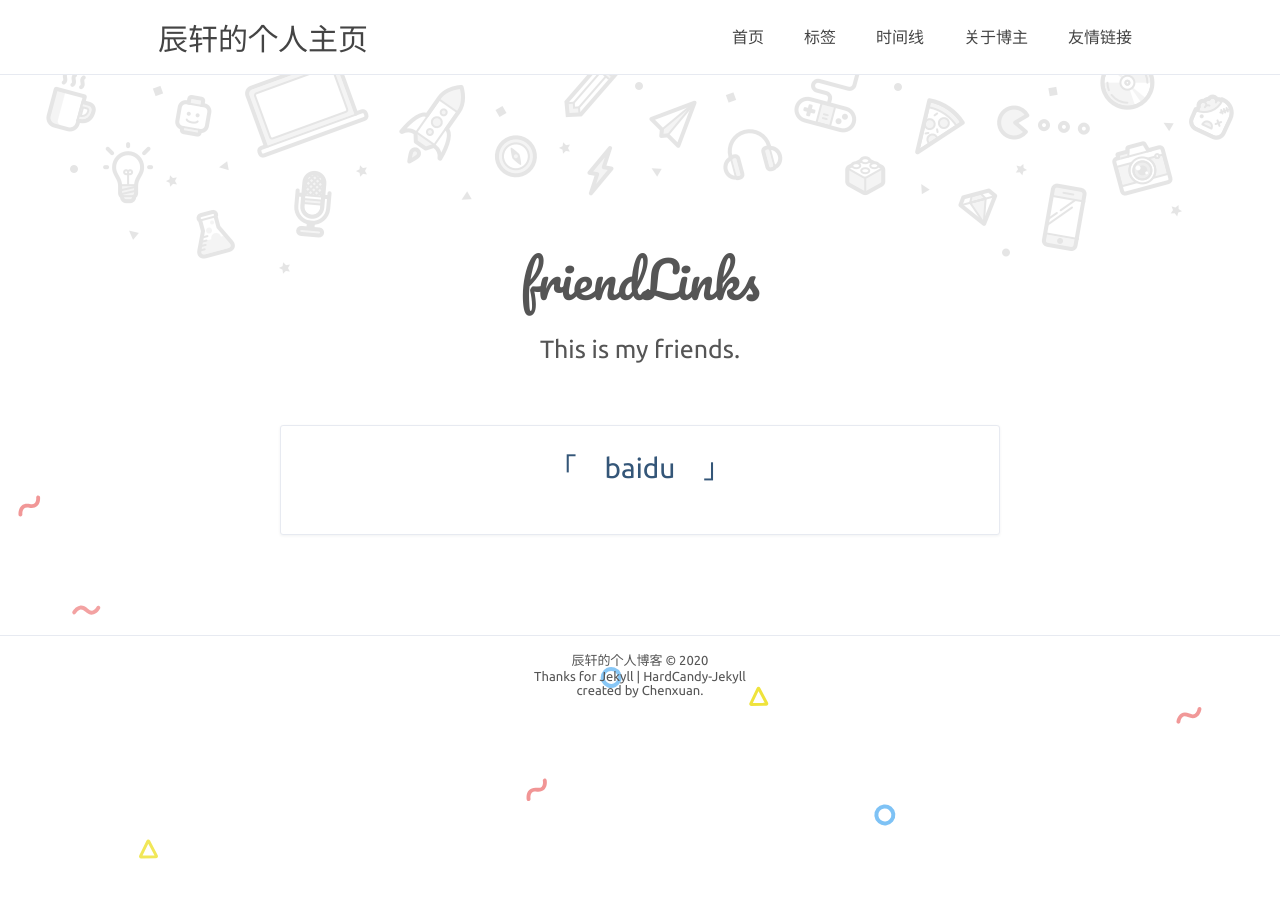
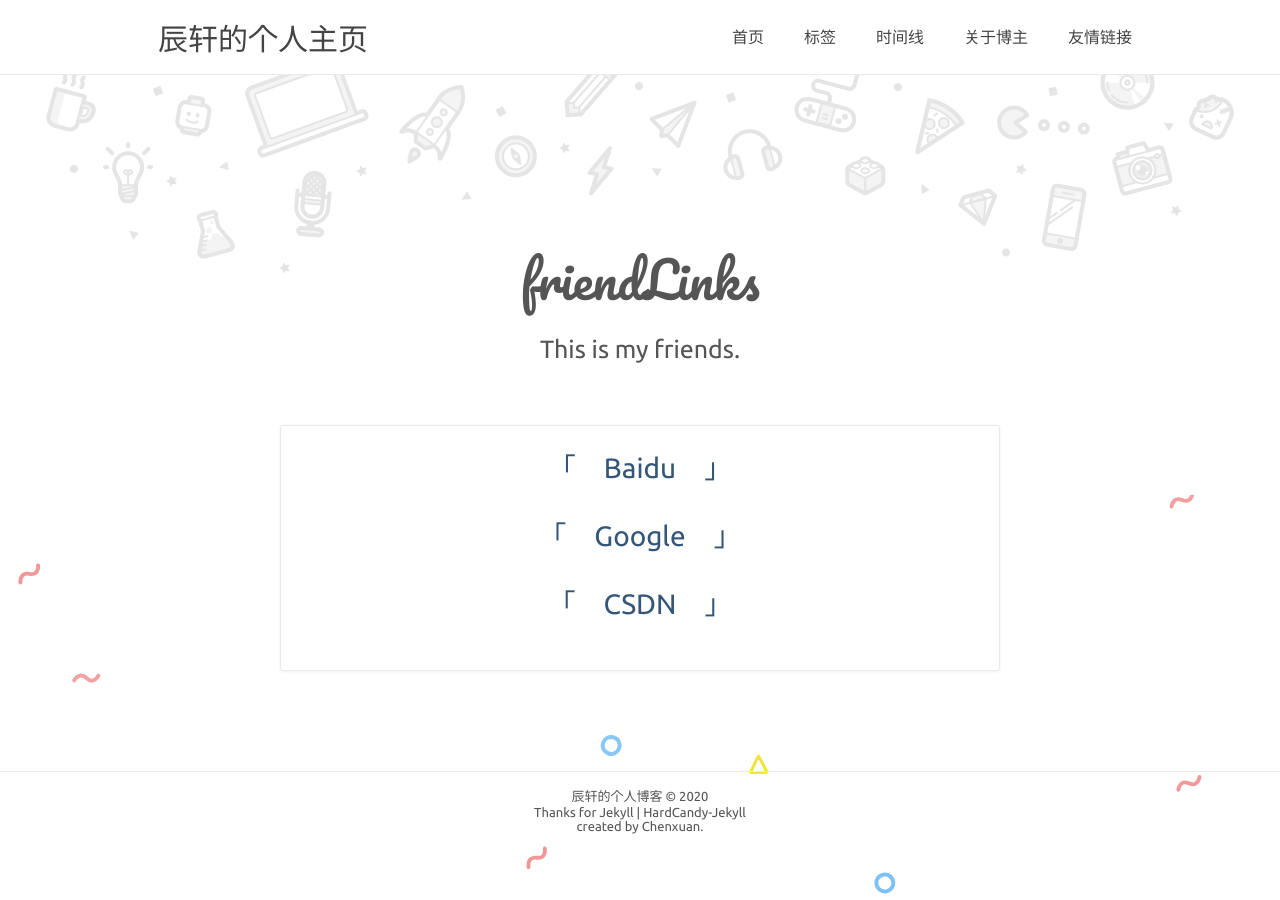
Before and after one commit to xinhuoshixincha/xinhuoshixincha.github.io, a Jekyll site: the page built from friendLink.html, in a window 1280 px wide. Built offline with Jekyll 4.4.1, drawn with Linux system fonts in a browser that asks for light colours; comment, search, counter and statistics services are not loaded; some of the changed lines change nothing that is shown.

Commit message:
Update _config.yml

```diff
--- a/_config.yml
+++ b/_config.yml
@@ -59,7 +59,10 @@
 
 # 友情链接
 friends:
-  baidu: 'https://www.baidu.com/'
+  Baidu: 'https://www.baidu.com/'
+  Google: 'https://www.google.com/'
+  CSDN: 'https://www.csdn.net/'
+
 
 # 评论 最佳体验 在disqus、livere和Gitment之间三选一
 # disqus 评论
```
